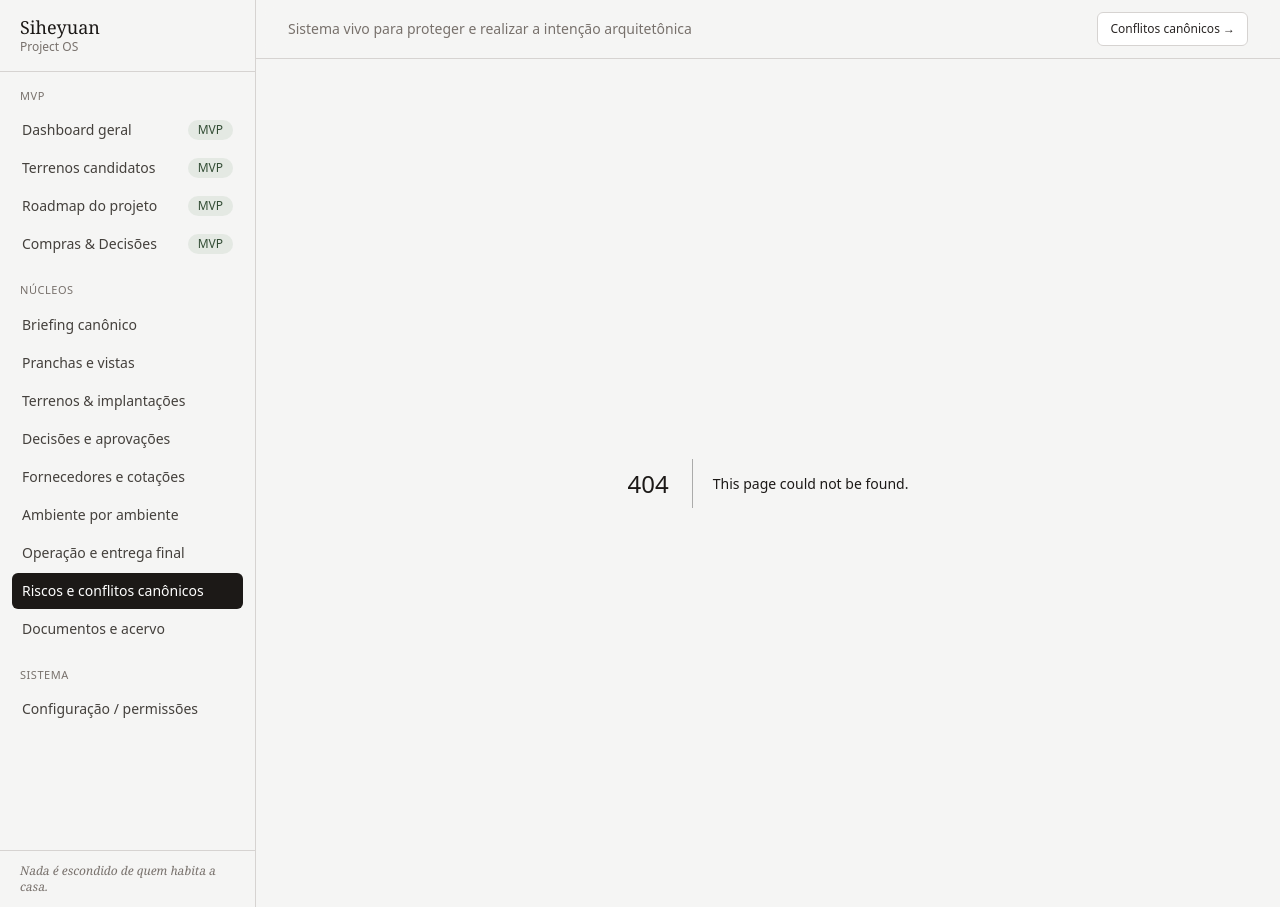
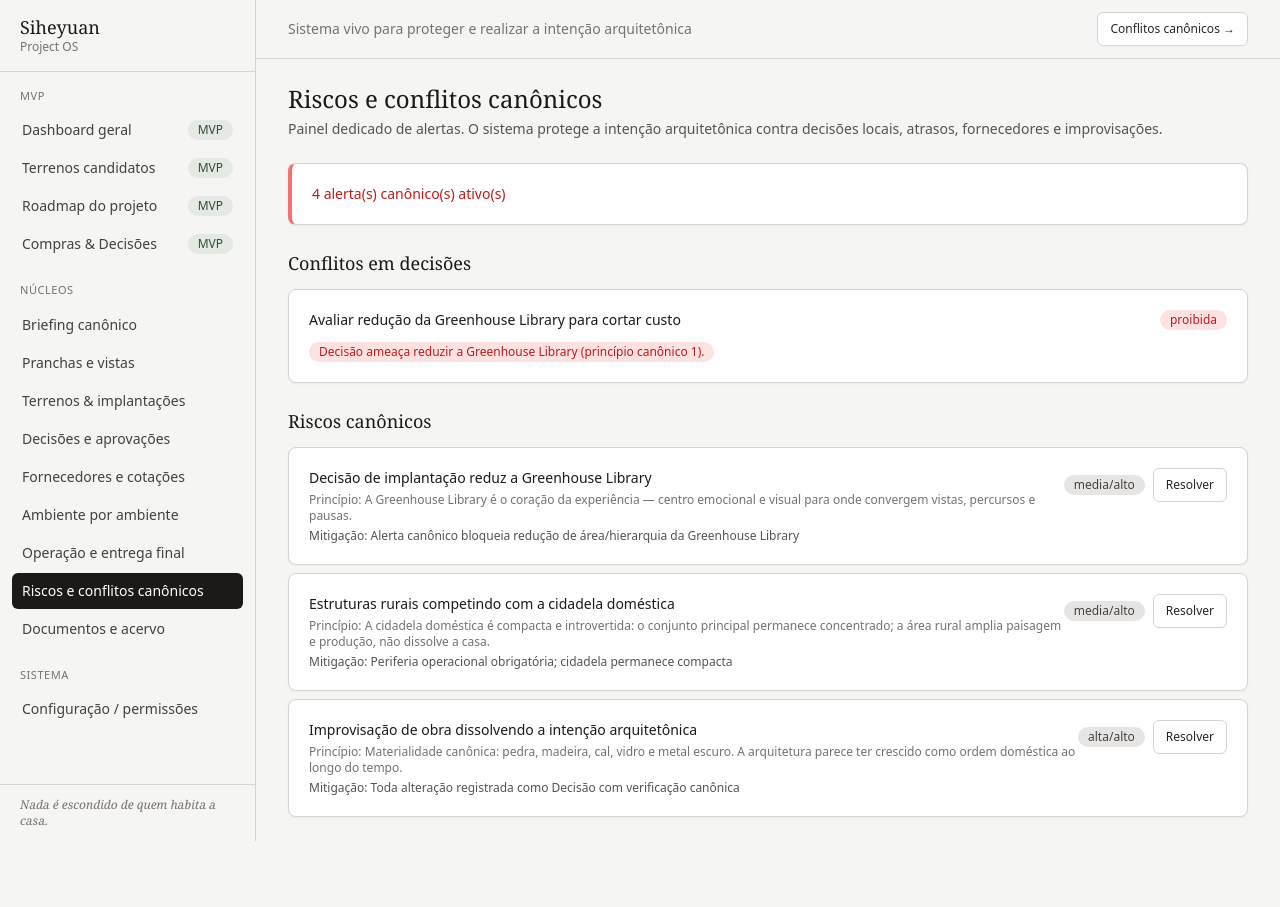
Before and after one commit to talles-dt/siheyuan-project-os, a Next.js app: page /riscos in a window 1280 px wide. Before the commit this address had no page. After the commit the page ends 841 px from the top, so only its background shows below. Built offline with nearby package versions, Linux system fonts and the light colour scheme.

Commit message:
Add src/app/riscos/page.tsx

```diff
--- /dev/null
+++ b/src/app/riscos/page.tsx
@@ -0,0 +1,103 @@
+"use client";
+
+import { useStore } from "@/app/StoreProvider";
+import { PageHeader, StatusChip, Badge } from "@/components/ui";
+
+export default function RiscosPage() {
+  const { state, dispatch, ready } = useStore();
+  if (!ready) return <div className="p-8 text-mineral-400">Carregando…</div>;
+
+  const { riscos, decisoes, principios } = state;
+
+  const conflitosDecisao = decisoes.filter((d) => d.conflitos.length > 0);
+  const riscosCanonicos = riscos.filter((r) => r.canonico);
+  const riscosOperacionais = riscos.filter((r) => !r.canonico);
+
+  return (
+    <div>
+      <PageHeader
+        title="Riscos e conflitos canônicos"
+        subtitle="Painel dedicado de alertas. O sistema protege a intenção arquitetônica contra decisões locais, atrasos, fornecedores e improvisações."
+      />
+
+      {conflitosDecisao.length === 0 && riscosCanonicos.filter((r) => !r.resolvido).length === 0 ? (
+        <div className="mb-6 card card-pad border-l-4 border-l-leaf-500">
+          <div className="text-sm font-medium text-leaf-700">✓ Nenhum conflito canônico ativo</div>
+          <div className="mt-1 text-xs text-mineral-400">A intenção arquitetônica está protegida.</div>
+        </div>
+      ) : (
+        <div className="mb-6 card card-pad border-l-4 border-l-red-400">
+          <div className="text-sm font-medium text-red-700">
+            {conflitosDecisao.length + riscosCanonicos.filter((r) => !r.resolvido).length} alerta(s) canônico(s) ativo(s)
+          </div>
+        </div>
+      )}
+
+      {conflitosDecisao.length > 0 && (
+        <div className="mb-6">
+          <h2 className="section-title mb-3">Conflitos em decisões</h2>
+          <div className="space-y-2">
+            {conflitosDecisao.map((d) => (
+              <div key={d.id} className="card card-pad">
+                <div className="flex items-center justify-between">
+                  <div className="text-sm font-medium text-mineral-800">{d.titulo}</div>
+                  <StatusChip status={d.status} />
+                </div>
+                <div className="mt-2 space-y-1">
+                  {d.conflitos.map((c, i) => (
+                    <Badge key={i} tone="danger">{c}</Badge>
+                  ))}
+                </div>
+              </div>
+            ))}
+          </div>
+        </div>
+      )}
+
+      <h2 className="section-title mb-3">Riscos canônicos</h2>
+      <div className="space-y-2">
+        {riscosCanonicos.map((r) => {
+          const principio = principios.find((p) => p.id === r.principioId);
+          return (
+            <div key={r.id} className={`card card-pad ${r.resolvido ? "opacity-50" : ""}`}>
+              <div className="flex items-start justify-between">
+                <div>
+                  <div className="text-sm font-medium text-mineral-800">{r.descricao}</div>
+                  {principio && <div className="mt-1 text-xs text-mineral-400">Princípio: {principio.enunciado}</div>}
+                  <div className="mt-1 text-xs text-mineral-500">Mitigação: {r.mitigacao}</div>
+                </div>
+                <div className="flex flex-shrink-0 items-center gap-2">
+                  <Badge>{r.probabilidade}/{r.impacto}</Badge>
+                  <button
+                    onClick={() => dispatch({ type: "TOGGLE_RISCO_RESOLVIDO", id: r.id })}
+                    className="btn-ghost text-xs"
+                  >
+                    {r.resolvido ? "Reabrir" : "Resolver"}
+                  </button>
+                </div>
+              </div>
+            </div>
+          );
+        })}
+      </div>
+
+      {riscosOperacionais.length > 0 && (
+        <>
+          <h2 className="section-title mb-3 mt-6">Riscos operacionais</h2>
+          <div className="space-y-2">
+            {riscosOperacionais.map((r) => (
+              <div key={r.id} className={`card card-pad ${r.resolvido ? "opacity-50" : ""}`}>
+                <div className="flex items-center justify-between">
+                  <div className="text-sm text-mineral-700">{r.descricao}</div>
+                  <button onClick={() => dispatch({ type: "TOGGLE_RISCO_RESOLVIDO", id: r.id })} className="btn-ghost text-xs">
+                    {r.resolvido ? "Reabrir" : "Resolver"}
+                  </button>
+                </div>
+              </div>
+            ))}
+          </div>
+        </>
+      )}
+    </div>
+  );
+}
```
